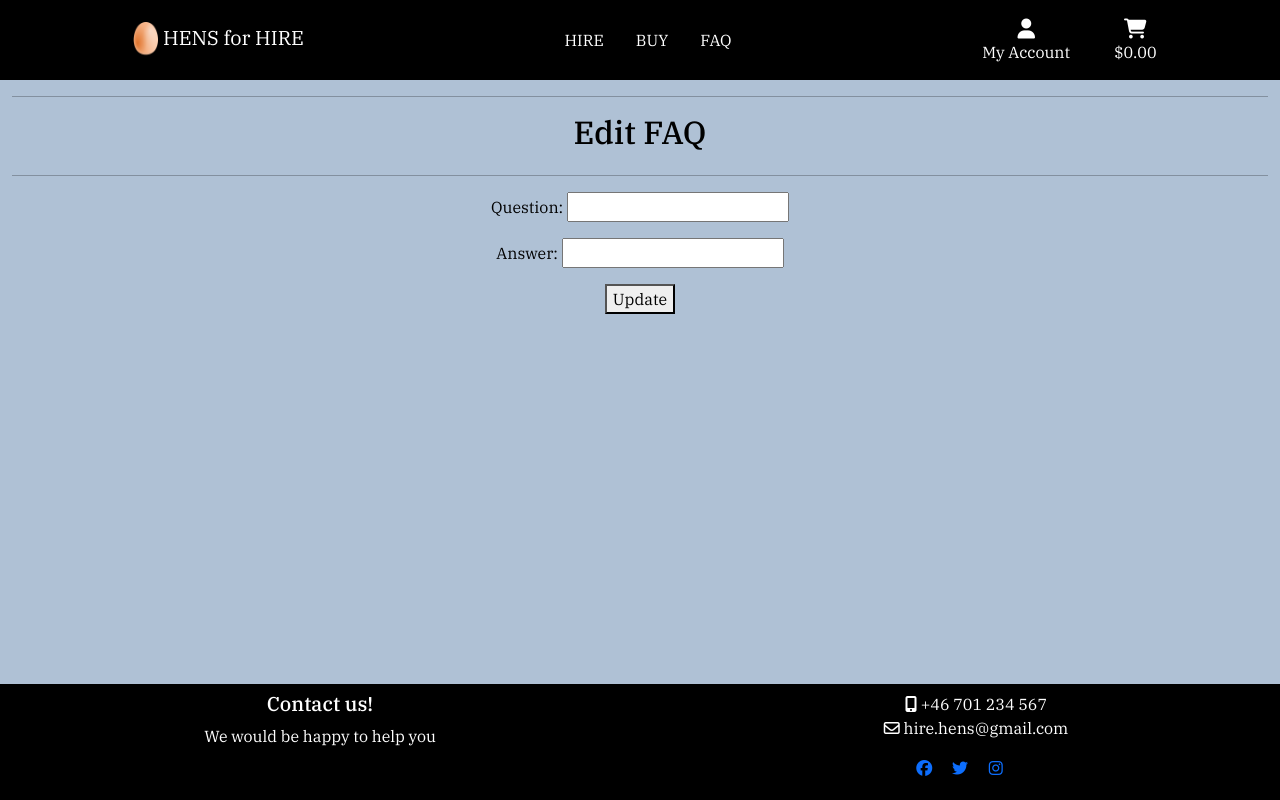
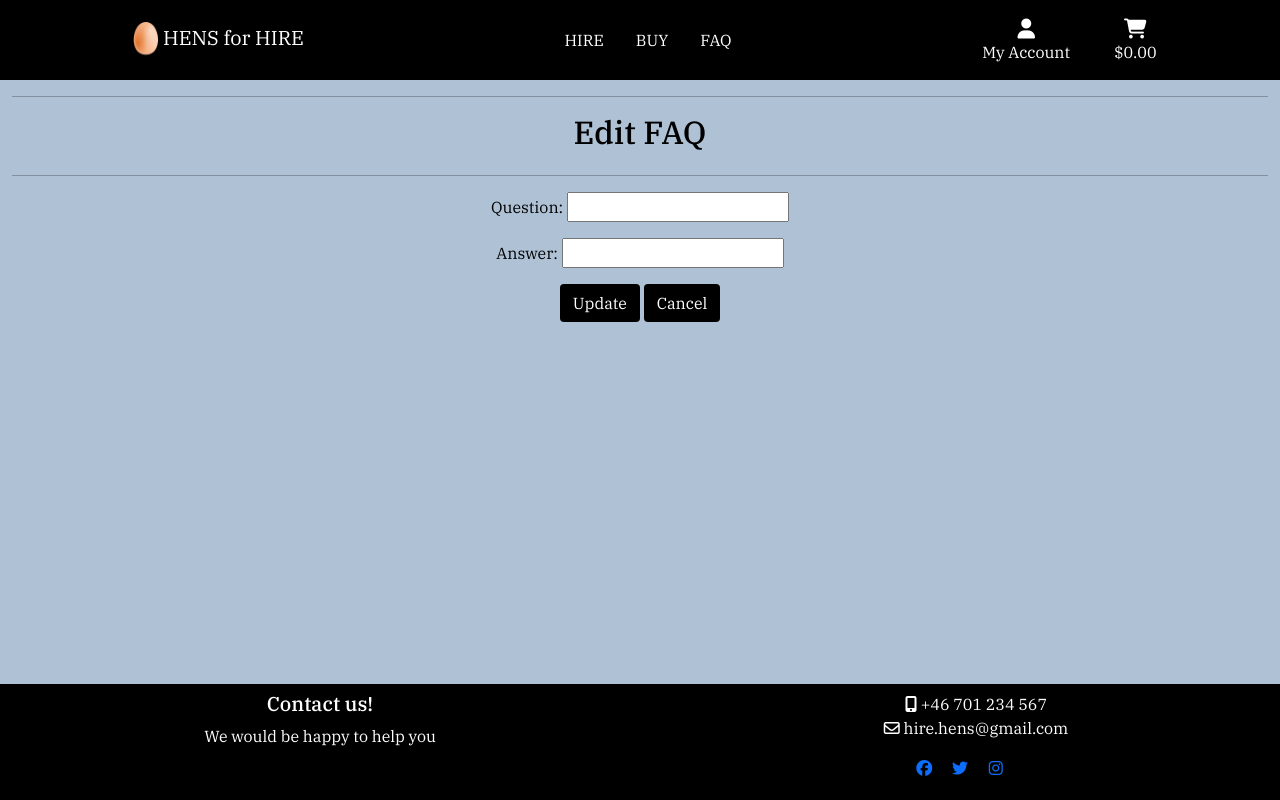
Before and after one commit to Carina-P/hire-hens, a Django app: template faq/templates/faq/edit_faq.html in a window 1280 px wide. Run offline with Django 3.2, Linux system fonts and the light colour scheme; the template is opened without the code that fills it: values that come from a table or form of the project are taken from there, others are empty; parts of the project's set-up code (start-up, migrations or seed data) failed here and were passed over; some libraries are stand-ins or nearby versions.

Commit message:
Added cancel-buttons to edit_faq and add_faq

```diff
--- a/faq/templates/faq/add_faq.html
+++ b/faq/templates/faq/add_faq.html
@@ -26,7 +26,10 @@
             {{ form.as_p }}
             <div>
                 <p>
-                    <button type="submit">Add</button>
+                    <button type="submit" class="btn btn-black">Add</button>
+                    <a href="{% url 'faq'%}" class="btn btn-black">
+                        Cancel
+                    </a>
                 </p>
             </div>
         </form>
--- a/faq/templates/faq/edit_faq.html
+++ b/faq/templates/faq/edit_faq.html
@@ -26,7 +26,10 @@
             {{ form.as_p }}
             <div>
                 <p>
-                    <button type="submit">Update</button>
+                    <button type="submit" class="btn btn-black">Update</button>
+                    <a href="{% url 'faq' %}" class="btn btn-black">
+                        Cancel
+                    </a>
                 </p>
             </div>
         </form>
--- a/faq/views.py
+++ b/faq/views.py
@@ -25,6 +25,7 @@ def add_faq(request):
             return redirect('faq')
         else:
             # messages.error(request, 'Failed to add faq. Please ensure the form is valid.')
+            print("error")
 
     form = FaqForm
     context = {
@@ -36,6 +37,7 @@ def add_faq(request):
 def edit_faq(request, faq_id):
     if not request.user.is_superuser:
         # messages.error(request, 'Sorry, only store owners can do that.')
+        print("error")
         return redirect(reverse('home'))
 
     faq = get_object_or_404(Faq, id=faq_id)
@@ -47,6 +49,7 @@ def edit_faq(request, faq_id):
             return redirect('faq')
         else:
             # messages.error(request, 'Failed to update product. Please ensure the form is valid.')
+            print("error")
 
     form = FaqForm(instance=faq)
     context = {
@@ -56,8 +59,9 @@ def edit_faq(request, faq_id):
 
 
 def delete_faq(request, faq_id):
-     if not request.user.is_superuser:
+    if not request.user.is_superuser:
         # messages.error(request, 'Sorry, only store owners can do that.')
+        print("error")
         return redirect(reverse('home'))
 
     faq = get_object_or_404(Faq, id=faq_id)
```
Also changed, not shown: faq/templates/faq/includes/heading.html (deleted, +0 -7 lines).
